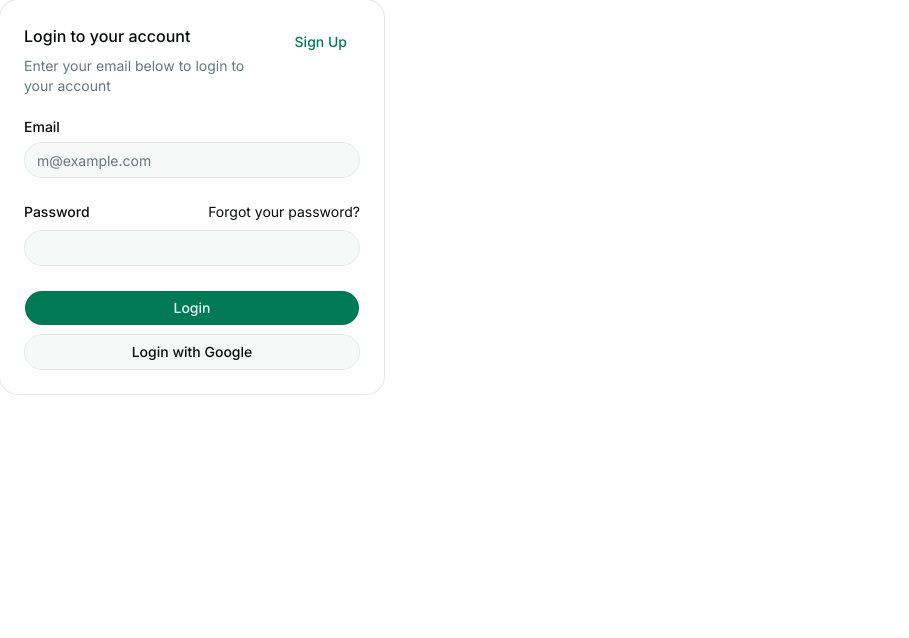
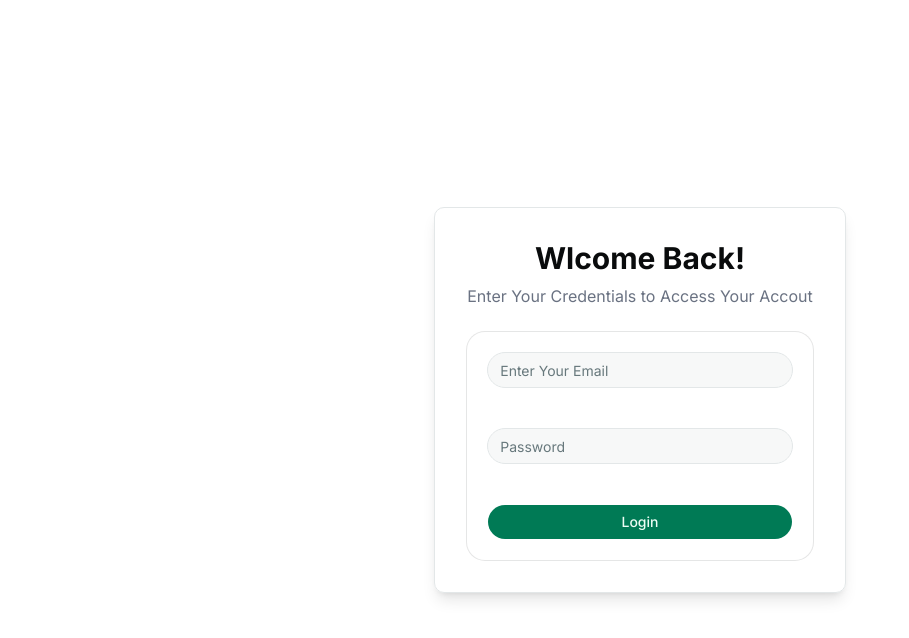
Before and after one commit to mjh-shikder/Next-Press-Frontend, a Next.js app: page /login in a window 1280 px wide. Shown: the top 638 px of the page, without its empty margins (0-909 px from the left). Built offline with nearby package versions, Linux system fonts and the light colour scheme.

Commit message:
login page added

```diff
--- /dev/null
+++ b/app/(authGroup)/_components/LoginForm.tsx
@@ -0,0 +1,30 @@
+"use client";
+
+import { Button } from "@/components/ui/button";
+import { Card } from "@/components/ui/card";
+import { Input } from "@/components/ui/input";
+import React from "react";
+
+const LoginForm = () => {
+  return (
+    <form className="space-y-4 ">
+      <Card className="p-5 space-y-4">
+        <Input
+          name="email"
+          type="email"
+          placeholder="Enter Your Email"
+          required
+        />
+        <Input
+          name="password"
+          type="password"
+          placeholder="Password"
+          required
+        />
+        <Button type="submit">Login</Button>
+      </Card>
+    </form>
+  );
+};
+
+export default LoginForm;
--- /dev/null
+++ b/app/(authGroup)/layout.tsx
@@ -0,0 +1,7 @@
+import React from "react";
+
+const AuthLayout = ({ children }: { children: React.ReactNode }) => {
+  return <div className="max-w-7xl mx-auto ">{children}</div>;
+};
+
+export default AuthLayout;
--- a/app/(authGroup)/login/page.tsx
+++ b/app/(authGroup)/login/page.tsx
@@ -1,67 +1,20 @@
-import { Button } from "@/components/ui/button"
-import {
-  Card,
-  CardAction,
-  CardContent,
-  CardDescription,
-  CardFooter,
-  CardHeader,
-  CardTitle,
-} from "@/components/ui/card"
-import { Input } from "@/components/ui/input"
-import { Label } from "@/components/ui/label"
+import LoginForm from "../_components/LoginForm";
 
 export default function LoginPage() {
+  return (
+    <>
+      <div className="flex min-h-screen items-center justify-center">
+        <div className="w-full max-w-md space-y-6 rounded-lg border p-8 shadow-lg ">
 
-  console.log(process.env.BACKEND_API_URL);
-
-
-  return (
-    <Card className="w-full max-w-sm">
-      <CardHeader>
-        <CardTitle>Login to your account</CardTitle>
-        <CardDescription>
-          Enter your email below to login to your account
-        </CardDescription>
-        <CardAction>
-          <Button variant="link">Sign Up</Button>
-        </CardAction>
-      </CardHeader>
-      <CardContent>
-        <form>
-          <div className="flex flex-col gap-6">
-            <div className="grid gap-2">
-              <Label htmlFor="email">Email</Label>
-              <Input
-                id="email"
-                type="email"
-                placeholder="m@example.com"
-                required
-              />
-            </div>
-            <div className="grid gap-2">
-              <div className="flex items-center">
-                <Label htmlFor="password">Password</Label>
-                <a
-                  href="#"
-                  className="ml-auto inline-block text-sm underline-offset-4 hover:underline"
-                >
-                  Forgot your password?
-                </a>
-              </div>
-              <Input id="password" type="password" required />
-            </div>
+          {/* Form centric texts */}
+          <div className="space-y-2 text-center">
+            <h1 className="text-3xl font-bold">Wlcome Back!</h1>
+            <p className="text-gray-500">Enter Your Credentials to Access Your Accout</p>
           </div>
-        </form>
-      </CardContent>
-      <CardFooter className="flex-col gap-2">
-        <Button type="submit" className="w-full">
-          Login
-        </Button>
-        <Button variant="outline" className="w-full">
-          Login with Google
-        </Button>
-      </CardFooter>
-    </Card>
-  )
+          {/* Form */}
+          <LoginForm></LoginForm>
+        </div>
+      </div>
+    </>
+  );
 }
```
Also changed, not shown: app/(dashboardGroup)/layout.tsx (+3 -7 lines), app/(authGroup)/_actions/authAction.ts (added).
